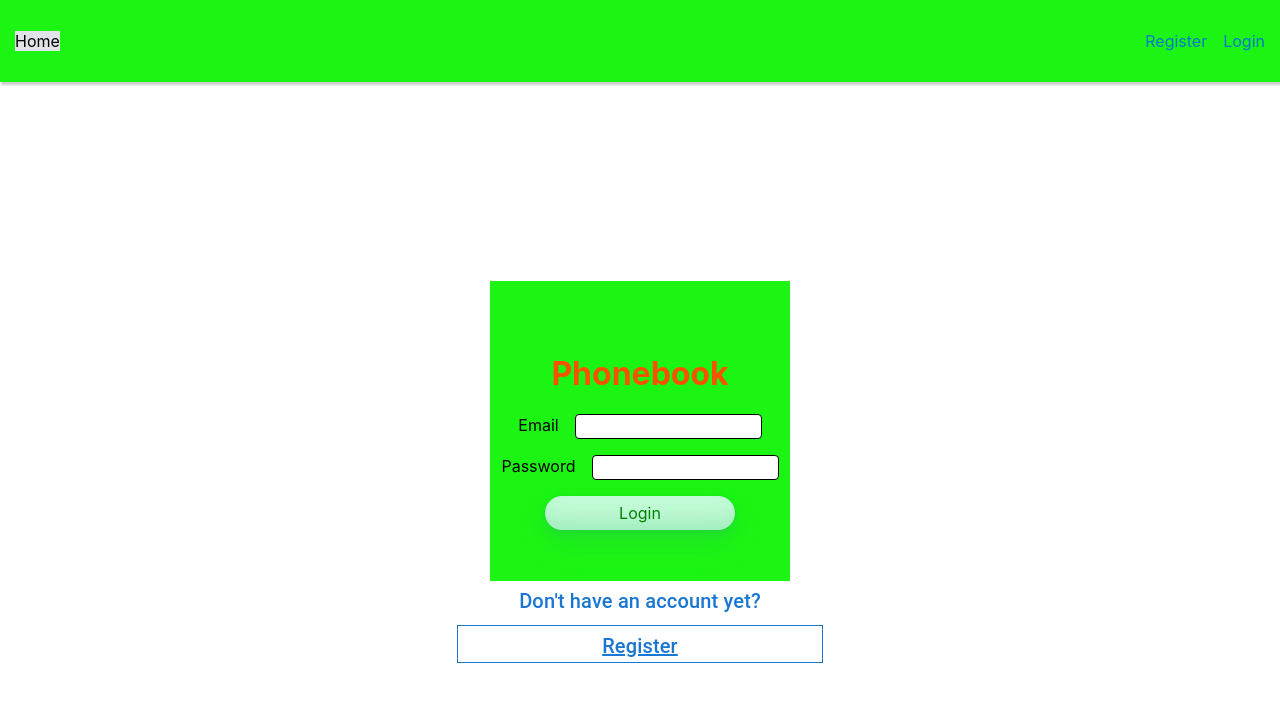
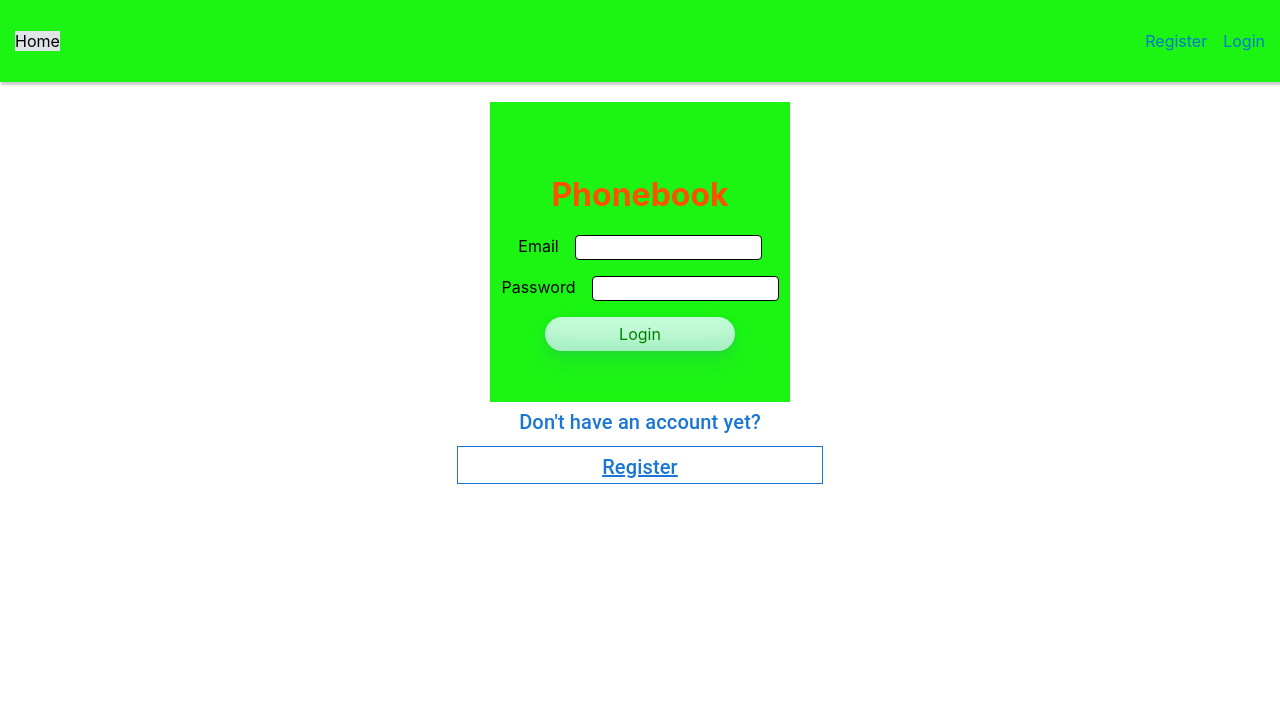
Before and after one commit to Lawyer0901/goit-react-hw-08-phonebook, a React (Create React App) app: page /goit-react-hw-08-phonebook/home in a window 1280 px wide. Shown: the top 702 px of the page. Built offline with nearby package versions, Linux system fonts and the light colour scheme.

Commit message:
flexStart

```diff
--- a/src/components/ContactList/ContactList.jsx
+++ b/src/components/ContactList/ContactList.jsx
@@ -13,7 +13,7 @@ export function ContactList() {
   const filter = useSelector(getFilter);
   const dispatch = useDispatch();
   const filteredContacts = contacts.filter(({ name }) =>
-    name.toLowerCase().includes(filter)
+    name.toLowerCase().includes(filter.toLowerCase())
   );
   // const isLoading = useSelector(getIsLoading);
   useEffect(() => {
--- a/src/pages/Home.jsx
+++ b/src/pages/Home.jsx
@@ -1,7 +1,7 @@
 // import { LinkToRegisterPage } from 'components/Link';
 import Typography from '@mui/material/Typography';
 import { NavLink } from 'react-router-dom';
-import { Container } from 'components/Navigation/UserNavigation.styled';
+// import { Container } from 'components/Navigation/UserNavigation.styled';
 import { Text } from 'components/Text';
 
 import { useSelector } from 'react-redux';
@@ -12,7 +12,8 @@ import { LoginForm } from 'components/LoginForm/LoginForm';
 const Home = () => {
   const isLogedIn = useSelector(getIsLogedIn);
   return (
-    <Container>
+    // <Container>
+    <>
       {isLogedIn ? (
         <Text />
       ) : (
@@ -22,7 +23,7 @@ const Home = () => {
             // marginTop: '-7px',
             display: 'flex',
             alignItems: 'center',
-            justifyContent: 'center',
+            justifyContent: 'flexStart',
             flexDirection: 'column',
           }}
         >
@@ -52,7 +53,8 @@ const Home = () => {
           </NavLink>
         </Box>
       )}
-    </Container>
+    </>
+    // </Container>
   );
 };
 
```
